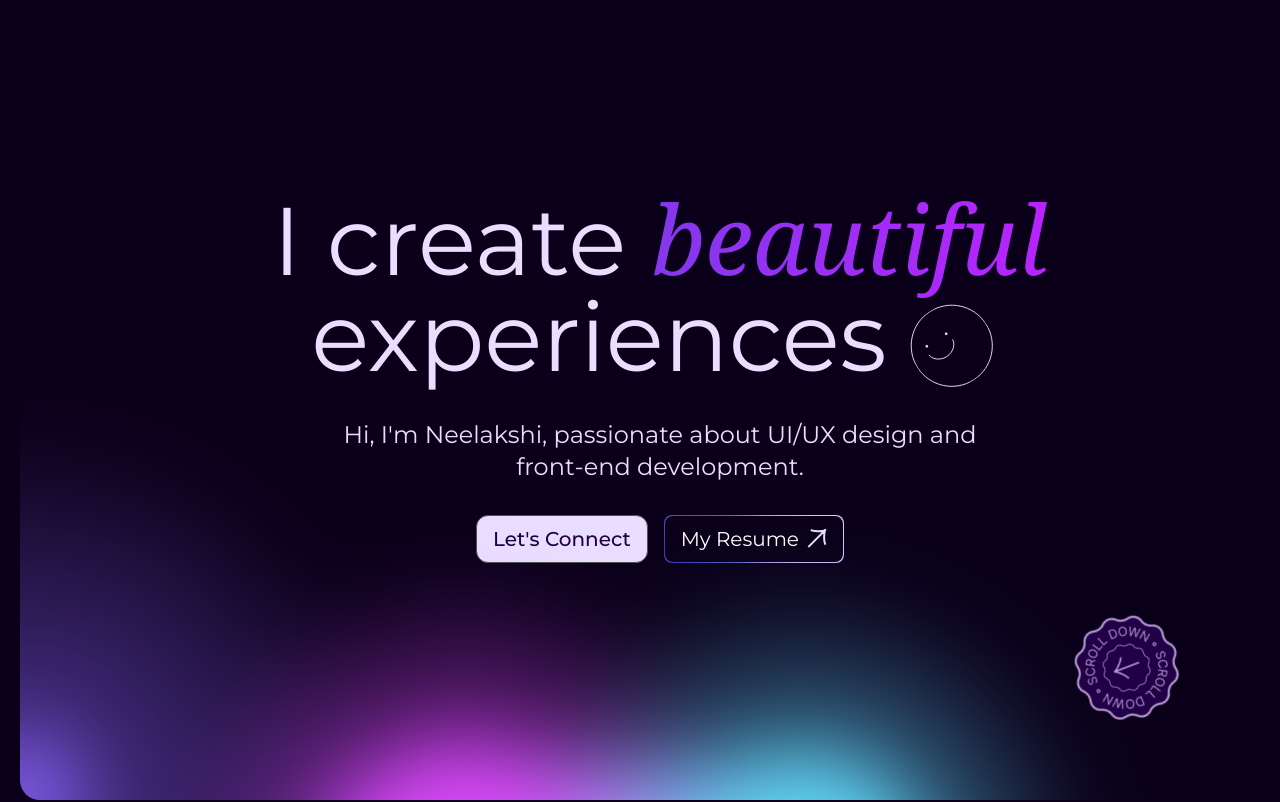
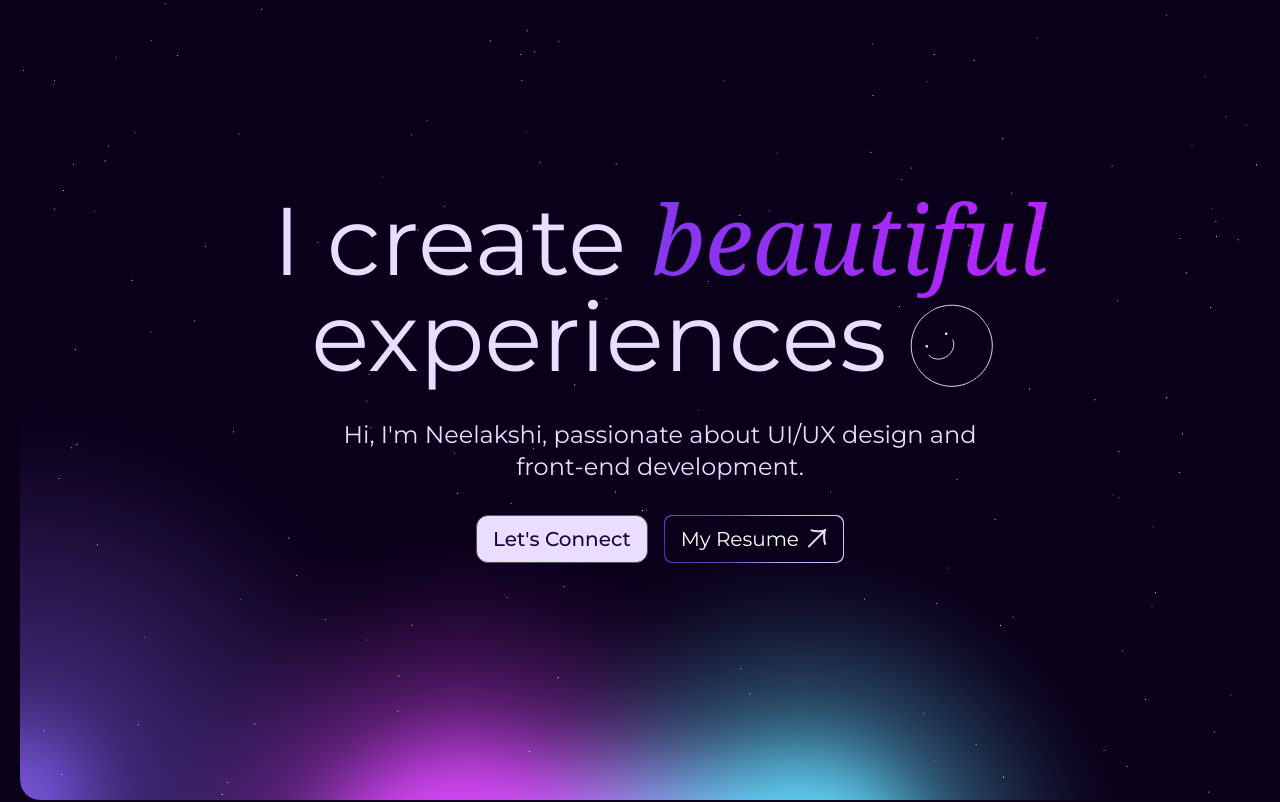
Before and after one commit to bluecoder2003/Portfolio, a Next.js app: page / in a window 1280 px wide. Shown: the top 802 px of the page. Built offline with nearby package versions, Linux system fonts and the light colour scheme.

Commit message:
feat: :lipstick: worked on ui

```diff
--- a/src/app/globals.css
+++ b/src/app/globals.css
@@ -11,15 +11,25 @@
   }
 }
 
+/* .custom-cursor {
+  cursor: url('/assets/Image.svg'), auto;
+} */
+
 .rotate-infinite {
   animation: rotate 5s linear infinite;
 }
 
-  .custom-cursor {
-    cursor: url('/assets/Image.svg'), auto;
-  }
 .gradient-text {
   background: linear-gradient(to right, #8338EC, #B923FF);
   -webkit-background-clip: text;
   -webkit-text-fill-color: transparent;
 }
+
+body::-webkit-scrollbar {
+  display: none; /* Chrome, Safari, and Opera */
+}
+
+body {
+  -ms-overflow-style: none; /* Internet Explorer and Edge */
+  scrollbar-width: none; /* Firefox */
+}
--- a/src/app/page.tsx
+++ b/src/app/page.tsx
@@ -41,7 +41,7 @@
 
 export default function Home() {
   return (
-    <div className="flex w-full flex-col min-h-screen overflow-hidden px-5 justify-center items-center">
+    <div className="flex w-full flex-col min-h-screen overflow-hidden px-5 justify-center items-center custom-cursor">
       <HeroSection />
 
       {/* Render the first text component */}
--- a/src/components/custom/HeroSection.tsx
+++ b/src/components/custom/HeroSection.tsx
@@ -1,9 +1,16 @@
-import React from 'react';
-import { BackgroundGradientAnimation } from '../ui/background-gradient-animation';
+import React from "react";
+import { BackgroundGradientAnimation } from "../ui/background-gradient-animation";
+import { StarsBackground } from "../ui/stars-background";
+import { ShootingStars } from "../ui/shooting-stars";
 
 const HeroSection: React.FC = () => {
   return (
-    <BackgroundGradientAnimation className="flex w-full h-screen items-center justify-center rounded-b-[20px]">
+    <div className="relative flex w-full h-screen items-center justify-center">
+      {/* Stars background */}
+      <StarsBackground className="z-20" />
+      <ShootingStars className="z-30"/>
+      {/* Hero Content */}
+      <BackgroundGradientAnimation className="relative z-10 flex w-full h-screen items-center justify-center rounded-b-[20px]">
         <div className="flex flex-col items-center justify-center w-full md:w-8/12 h-full pl-4 md:pl-10 rounded-b-[20px]">
           <div className="max-w-screen-lg w-full text-center mb-12">
             <div className="text-bglight text-3xl md:text-4xl lg:text-5xl xl:text-8xl mb-4">
@@ -20,7 +27,11 @@
                 beautiful
               </span>{" "}
               experiences
-            <img src="/assets/smile.svg" alt="Smile" className="inline-block ml-2 h-22 w-22 animate-rotate-left-right" />
+              <img
+                src="/assets/smile.svg"
+                alt="Smile"
+                className="inline-block ml-2 h-22 w-22 animate-rotate-left-right"
+              />
             </div>
             <div className="text-bglight text-lg md:text-2xl lg:text-2xl w-full md:w-10/12 mx-auto mb-8">
               Hi, I'm Neelakshi, passionate about UI/UX design and front-end development.
@@ -36,18 +47,18 @@
                   <img src="/assets/arrow.svg" alt="Arrow" className="ml-2 h-5 w-5" />
                 </span>
               </button>
-
             </div>
-          <div className="absolute bottom-0 right-0 mb-10 md:mb-20 mr-10 md:mr-20 rotate-infinite">
+            {/* <div className="absolute bottom-0 right-0 mb-10 md:mb-20 mr-10 md:mr-20 rotate-infinite">
               <img
                 src="/assets/Image.svg"
                 alt="Decorative"
                 className="w-30 h-30 md:w-22 md:h-22"
               />
-          </div>
+            </div> */}
           </div>
         </div>
       </BackgroundGradientAnimation>
+    </div>
   );
 };
 
--- /dev/null
+++ b/src/components/ui/shooting-stars.tsx
@@ -0,0 +1,146 @@
+"use client";
+import { cn } from "@/lib/utils";
+import React, { useEffect, useState, useRef } from "react";
+
+interface ShootingStar {
+  id: number;
+  x: number;
+  y: number;
+  angle: number;
+  scale: number;
+  speed: number;
+  distance: number;
+}
+
+interface ShootingStarsProps {
+  minSpeed?: number;
+  maxSpeed?: number;
+  minDelay?: number;
+  maxDelay?: number;
+  starColor?: string;
+  trailColor?: string;
+  starWidth?: number;
+  starHeight?: number;
+  className?: string;
+}
+
+const getRandomStartPoint = () => {
+  const side = Math.floor(Math.random() * 4);
+  const offset = Math.random() * window.innerWidth;
+
+  switch (side) {
+    case 0:
+      return { x: offset, y: 0, angle: 45 };
+    case 1:
+      return { x: window.innerWidth, y: offset, angle: 135 };
+    case 2:
+      return { x: offset, y: window.innerHeight, angle: 225 };
+    case 3:
+      return { x: 0, y: offset, angle: 315 };
+    default:
+      return { x: 0, y: 0, angle: 45 };
+  }
+};
+export const ShootingStars: React.FC<ShootingStarsProps> = ({
+  minSpeed = 10,
+  maxSpeed = 30,
+  minDelay = 1200,
+  maxDelay = 4200,
+  starColor = "#9E00FF",
+  trailColor = "#2EB9DF",
+  starWidth = 10,
+  starHeight = 1,
+  className,
+}) => {
+  const [star, setStar] = useState<ShootingStar | null>(null);
+  const svgRef = useRef<SVGSVGElement>(null);
+
+  useEffect(() => {
+    const createStar = () => {
+      const { x, y, angle } = getRandomStartPoint();
+      const newStar: ShootingStar = {
+        id: Date.now(),
+        x,
+        y,
+        angle,
+        scale: 1,
+        speed: Math.random() * (maxSpeed - minSpeed) + minSpeed,
+        distance: 0,
+      };
+      setStar(newStar);
+
+      const randomDelay = Math.random() * (maxDelay - minDelay) + minDelay;
+      setTimeout(createStar, randomDelay);
+    };
+
+    createStar();
+
+    return () => {};
+  }, [minSpeed, maxSpeed, minDelay, maxDelay]);
+
+  useEffect(() => {
+    const moveStar = () => {
+      if (star) {
+        setStar((prevStar) => {
+          if (!prevStar) return null;
+          const newX =
+            prevStar.x +
+            prevStar.speed * Math.cos((prevStar.angle * Math.PI) / 180);
+          const newY =
+            prevStar.y +
+            prevStar.speed * Math.sin((prevStar.angle * Math.PI) / 180);
+          const newDistance = prevStar.distance + prevStar.speed;
+          const newScale = 1 + newDistance / 100;
+          if (
+            newX < -20 ||
+            newX > window.innerWidth + 20 ||
+            newY < -20 ||
+            newY > window.innerHeight + 20
+          ) {
+            return null;
+          }
+          return {
+            ...prevStar,
+            x: newX,
+            y: newY,
+            distance: newDistance,
+            scale: newScale,
+          };
+        });
+      }
+    };
+
+    const animationFrame = requestAnimationFrame(moveStar);
+    return () => cancelAnimationFrame(animationFrame);
+  }, [star]);
+
+  return (
+    <svg
+      ref={svgRef}
+      className={cn("w-full h-full absolute inset-0", className)}
+    >
+      {star && (
+        <rect
+          key={star.id}
+          x={star.x}
+          y={star.y}
+          width={starWidth * star.scale}
+          height={starHeight}
+          fill="url(#gradient)"
+          transform={`rotate(${star.angle}, ${
+            star.x + (starWidth * star.scale) / 2
+          }, ${star.y + starHeight / 2})`}
+        />
+      )}
+      <defs>
+        <linearGradient id="gradient" x1="0%" y1="0%" x2="100%" y2="100%">
+          <stop offset="0%" style={{ stopColor: trailColor, stopOpacity: 0 }} />
+          <stop
+            offset="100%"
+            style={{ stopColor: starColor, stopOpacity: 1 }}
+          />
+        </linearGradient>
+      </defs>
+    </svg>
+  );
+};
--- /dev/null
+++ b/src/components/ui/stars-background.tsx
@@ -0,0 +1,143 @@
+"use client";
+import { cn } from "@/lib/utils";
+import React, {
+  useState,
+  useEffect,
+  useRef,
+  RefObject,
+  useCallback,
+} from "react";
+
+interface StarProps {
+  x: number;
+  y: number;
+  radius: number;
+  opacity: number;
+  twinkleSpeed: number | null;
+}
+
+interface StarBackgroundProps {
+  starDensity?: number;
+  allStarsTwinkle?: boolean;
+  twinkleProbability?: number;
+  minTwinkleSpeed?: number;
+  maxTwinkleSpeed?: number;
+  className?: string;
+}
+
+export const StarsBackground: React.FC<StarBackgroundProps> = ({
+  starDensity = 0.00015,
+  allStarsTwinkle = true,
+  twinkleProbability = 0.7,
+  minTwinkleSpeed = 0.5,
+  maxTwinkleSpeed = 1,
+  className,
+}) => {
+  const [stars, setStars] = useState<StarProps[]>([]);
+  const canvasRef: RefObject<HTMLCanvasElement> =
+    useRef<HTMLCanvasElement>(null);
+
+  const generateStars = useCallback(
+    (width: number, height: number): StarProps[] => {
+      const area = width * height;
+      const numStars = Math.floor(area * starDensity);
+      return Array.from({ length: numStars }, () => {
+        const shouldTwinkle =
+          allStarsTwinkle || Math.random() < twinkleProbability;
+        return {
+          x: Math.random() * width,
+          y: Math.random() * height,
+          radius: Math.random() * 0.05 + 0.5,
+          opacity: Math.random() * 0.5 + 0.5,
+          twinkleSpeed: shouldTwinkle
+            ? minTwinkleSpeed +
+              Math.random() * (maxTwinkleSpeed - minTwinkleSpeed)
+            : null,
+        };
+      });
+    },
+    [
+      starDensity,
+      allStarsTwinkle,
+      twinkleProbability,
+      minTwinkleSpeed,
+      maxTwinkleSpeed,
+    ]
+  );
+
+  useEffect(() => {
+    const updateStars = () => {
+      if (canvasRef.current) {
+        const canvas = canvasRef.current;
+        const ctx = canvas.getContext("2d");
+        if (!ctx) return;
+
+        const { width, height } = canvas.getBoundingClientRect();
+        canvas.width = width;
+        canvas.height = height;
+        setStars(generateStars(width, height));
+      }
+    };
+
+    updateStars();
+
+    const resizeObserver = new ResizeObserver(updateStars);
+    if (canvasRef.current) {
+      resizeObserver.observe(canvasRef.current);
+    }
+
+    return () => {
+      if (canvasRef.current) {
+        resizeObserver.unobserve(canvasRef.current);
+      }
+    };
+  }, [
+    starDensity,
+    allStarsTwinkle,
+    twinkleProbability,
+    minTwinkleSpeed,
+    maxTwinkleSpeed,
+    generateStars,
+  ]);
+
+  useEffect(() => {
+    const canvas = canvasRef.current;
+    if (!canvas) return;
+
+    const ctx = canvas.getContext("2d");
+    if (!ctx) return;
+
+    let animationFrameId: number;
+
+    const render = () => {
+      ctx.clearRect(0, 0, canvas.width, canvas.height);
+      stars.forEach((star) => {
+        ctx.beginPath();
+        ctx.arc(star.x, star.y, star.radius, 0, Math.PI * 2);
+        ctx.fillStyle = `rgba(255, 255, 255, ${star.opacity})`;
+        ctx.fill();
+
+        if (star.twinkleSpeed !== null) {
+          star.opacity =
+            0.5 +
+            Math.abs(Math.sin((Date.now() * 0.001) / star.twinkleSpeed) * 0.5);
+        }
+      });
+
+      animationFrameId = requestAnimationFrame(render);
+    };
+
+    render();
+
+    return () => {
+      cancelAnimationFrame(animationFrameId);
+    };
+  }, [stars]);
+
+  return (
+    <canvas
+      ref={canvasRef}
+      className={cn("h-full w-full absolute inset-0", className)}
+    />
+  );
+};
```
Lines whose indentation alone changed are shown as unchanged.
